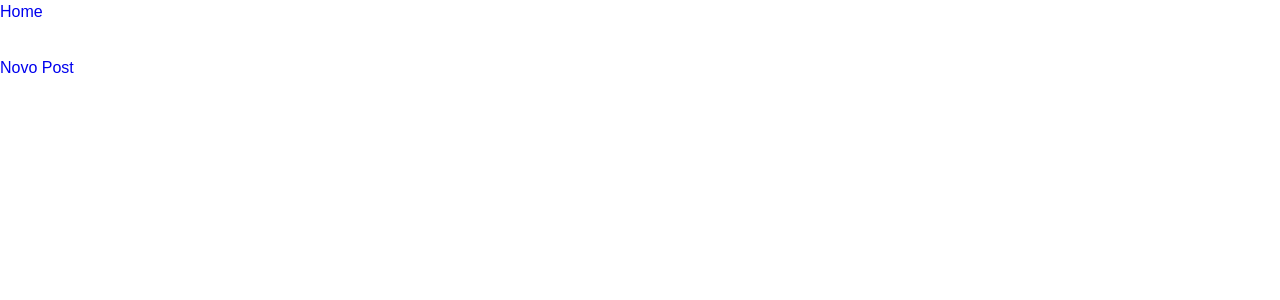
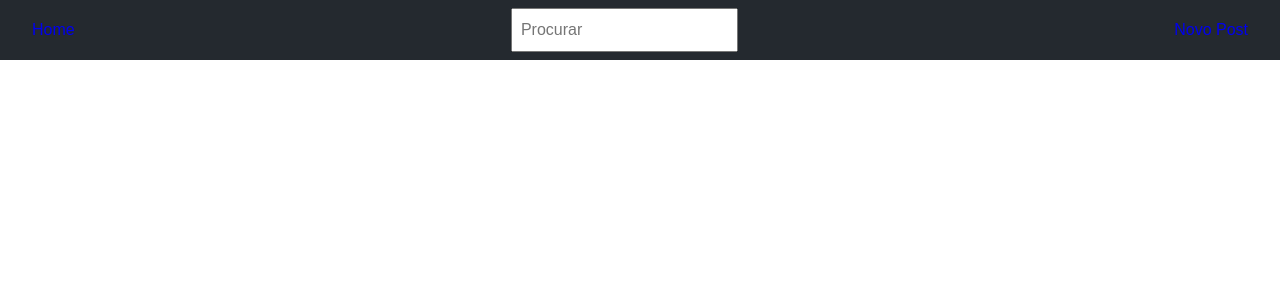
Before and after one commit to Mulleriano/blog, a Vue app: page / in a window 1280 px wide. Shown: the top 300 px of the page. Built offline with nearby package versions, Linux system fonts and the light colour scheme.

Commit message:
Inicia criação do Header

```diff
--- a/src/App.vue
+++ b/src/App.vue
@@ -6,6 +6,7 @@ export default {
   data() {
     return {
       posts: [],
+      search: "",
     };
   },
   methods: {
@@ -19,15 +20,33 @@ export default {
 <template>
   <header>
     <RouterLink to="/">Home</RouterLink>
+    <input class="search" v-model="search" placeholder="Procurar" />
+    <nav>
+      <RouterLink to="/create">Novo Post</RouterLink>
+    </nav>
   </header>
 
   <main>
-    <RouterView :posts="posts" @create-post="addPost" />
+    <RouterView :search="search" :posts="posts" @create-post="addPost" />
   </main>
 
-  <footer>
-    <RouterLink to="/create">Novo Post</RouterLink>
-  </footer>
+  <footer></footer>
 </template>
 
-<style scoped></style>
+<style scoped>
+header {
+  display: flex;
+  justify-content: space-between;
+  align-items: center;
+  padding: 0 2rem;
+  z-index: 1;
+  background: #24292f;
+  color: #fff;
+}
+
+
+.search {
+  padding: 0.5rem;
+}
+
+</style>
```
